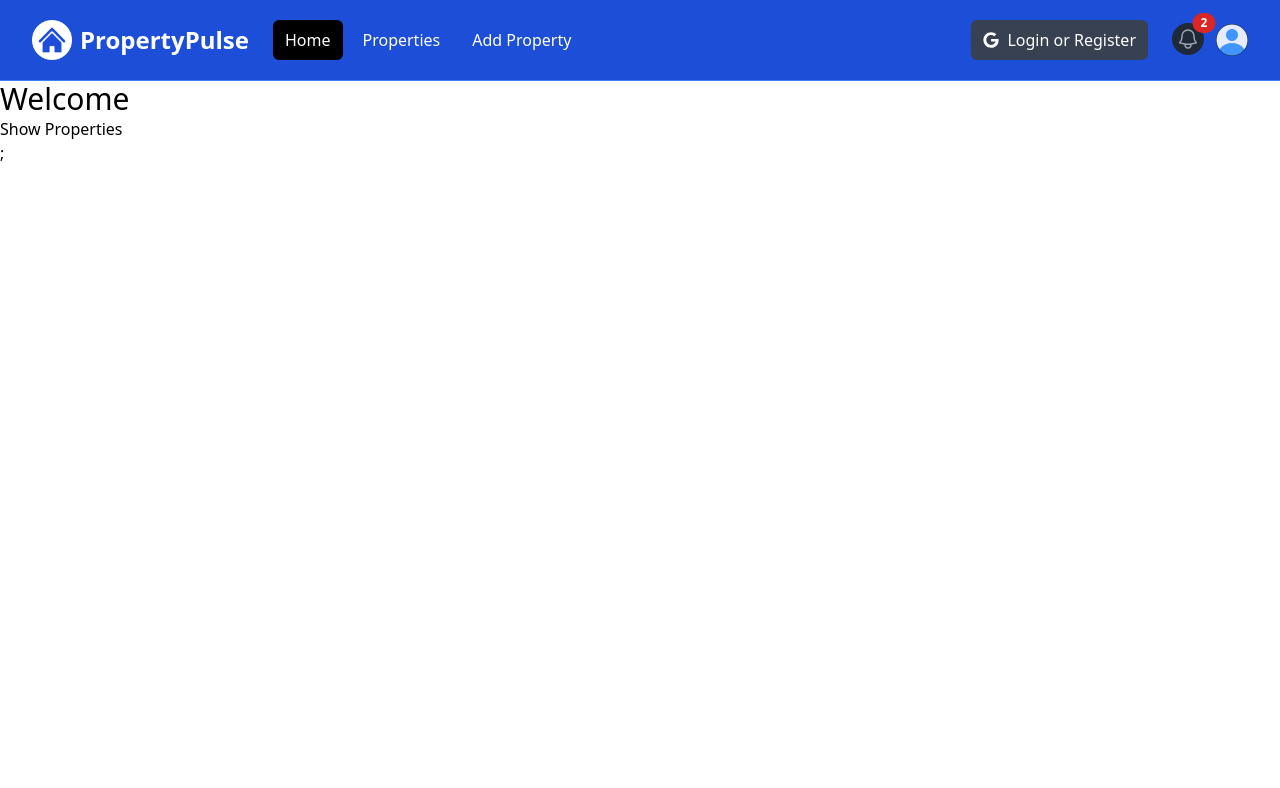
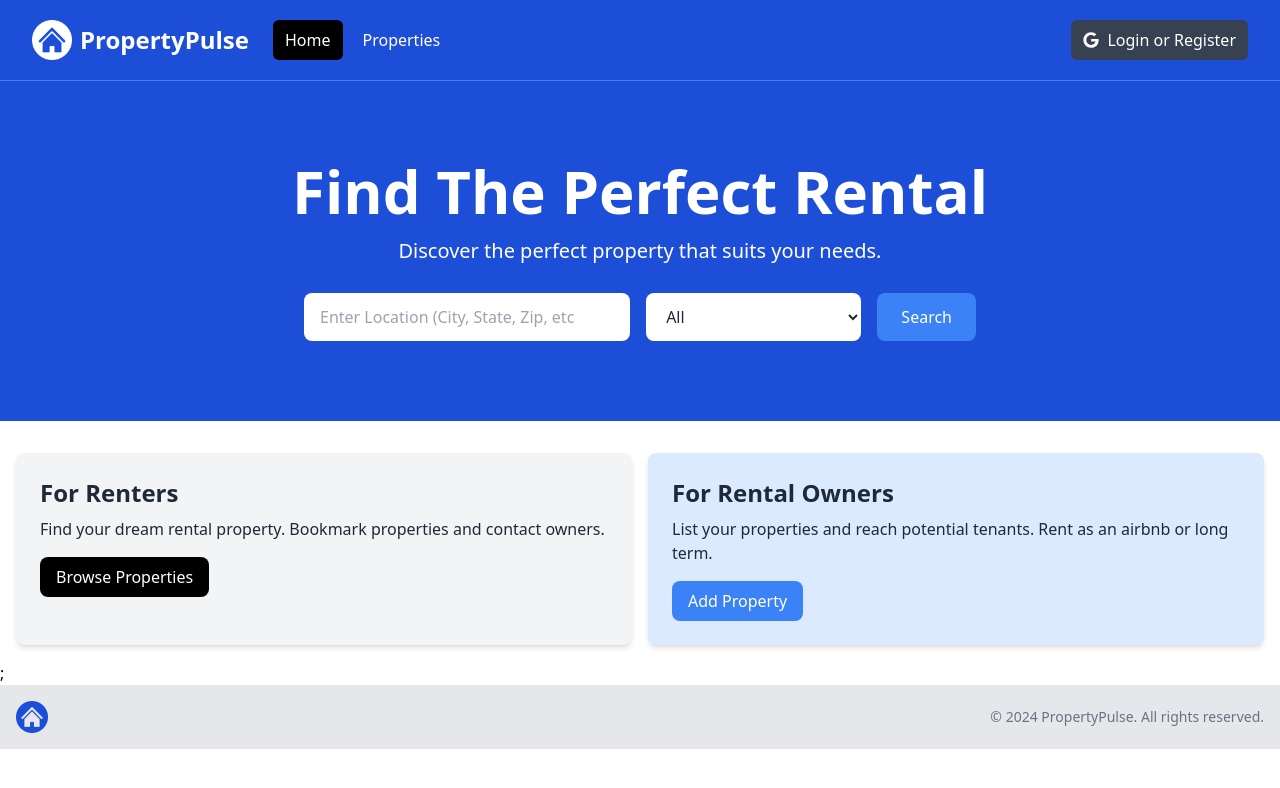
Before and after one commit to Federica87/next-course, a Next.js app: page / in a window 1280 px wide. Shown: the top 788 px of the page. Built offline with nearby package versions, Linux system fonts and the light colour scheme.

Commit message:
Lessons 12-13

```diff
--- a/app/layout.tsx
+++ b/app/layout.tsx
@@ -1,6 +1,7 @@
 import React from 'react';
 import NavBar from '@/components/NavBar';
 import '@/assets/styles/global.css';
+import Footer from '@/components/Footer';
 
 export const metadata = {
   title: 'PropertyPulse | Find The Perfect Rental',
@@ -14,6 +15,7 @@
       <body>
         <NavBar />
         <main>{children}</main>;
+        <Footer />
       </body>
     </html>
   );
--- a/app/page.tsx
+++ b/app/page.tsx
@@ -1,11 +1,13 @@
 import Link from 'next/link';
 import React from 'react';
+import Hero from '@/components/Hero';
+import InfoBoxes from '@/components/InfoBoxes';
 
 const HomePage = () => {
   return (
     <div>
-      <h1 className="text-3xl">Welcome</h1>
-      <Link href="/properties">Show Properties</Link>
+      <Hero />
+      <InfoBoxes />
     </div>
   );
 };
--- /dev/null
+++ b/components/Footer.tsx
@@ -0,0 +1,23 @@
+import React from 'react';
+import Image from 'next/image';
+import logo from '@/assets/images/logo.png';
+
+const Footer = () => {
+  const currentYear = new Date().getFullYear();
+  return (
+    <footer className="bg-gray-200 py-4 mt-auto">
+      <div className="container mx-auto flex flex-col md:flex-row items-center justify-between px-4">
+        <div className="mb-4 md:mb-0">
+          <Image src={logo} alt="Logo" className="h-8 w-auto" />
+        </div>
+        <div>
+          <p className="text-sm text-gray-500 mt-2 md:mt-0">
+            &copy; {currentYear} PropertyPulse. All rights reserved.
+          </p>
+        </div>
+      </div>
+    </footer>
+  );
+};
+
+export default Footer;
--- /dev/null
+++ b/components/Hero.tsx
@@ -0,0 +1,58 @@
+import React from 'react';
+
+const Hero = () => {
+  return (
+    <section className="bg-blue-700 py-20 mb-4">
+      <div className="max-w-7xl mx-auto px-4 sm:px-6 lg:px-8 flex flex-col items-center">
+        <div className="text-center">
+          <h1 className="text-4xl font-extrabold text-white sm:text-5xl md:text-6xl">
+            Find The Perfect Rental
+          </h1>
+          <p className="my-4 text-xl text-white">
+            Discover the perfect property that suits your needs.
+          </p>
+        </div>
+        <form className="mt-3 mx-auto max-w-2xl w-full flex flex-col md:flex-row items-center">
+          <div className="w-full md:w-3/5 md:pr-2 mb-4 md:mb-0">
+            <label htmlFor="location" className="sr-only">
+              Location
+            </label>
+            <input
+              type="text"
+              id="location"
+              placeholder="Enter Location (City, State, Zip, etc"
+              className="w-full px-4 py-3 rounded-lg bg-white text-gray-800 focus:outline-none focus:ring focus:ring-blue-500"
+            />
+          </div>
+          <div className="w-full md:w-2/5 md:pl-2">
+            <label htmlFor="property-type" className="sr-only">
+              Property Type
+            </label>
+            <select
+              id="property-type"
+              className="w-full px-4 py-3 rounded-lg bg-white text-gray-800 focus:outline-none focus:ring focus:ring-blue-500"
+            >
+              <option value="All">All</option>
+              <option value="Apartment">Apartment</option>
+              <option value="Studio">Studio</option>
+              <option value="Condo">Condo</option>
+              <option value="House">House</option>
+              <option value="Cabin Or Cottage">Cabin or Cottage</option>
+              <option value="Loft">Loft</option>
+              <option value="Room">Room</option>
+              <option value="Other">Other</option>
+            </select>
+          </div>
+          <button
+            type="submit"
+            className="md:ml-4 mt-4 md:mt-0 w-full md:w-auto px-6 py-3 rounded-lg bg-blue-500 text-white hover:bg-blue-600 focus:outline-none focus:ring focus:ring-blue-500"
+          >
+            Search
+          </button>
+        </form>
+      </div>
+    </section>
+  );
+};
+
+export default Hero;
--- /dev/null
+++ b/components/InfoBox.tsx
@@ -0,0 +1,24 @@
+import React from 'react';
+
+const InfoBox = ({
+  heading,
+  backgroundColor = 'bg-gray-100',
+  textColor = 'text-gray-800',
+  buttonInfo,
+  children,
+}) => {
+  return (
+    <div className={`${backgroundColor} p-6 rounded-lg shadow-md`}>
+      <h2 className={`${textColor} text-2xl font-bold`}>{heading}</h2>
+      <p className={`${textColor} mt-2 mb-4`}>{children}</p>
+      <a
+        href={buttonInfo.link}
+        className={`inline-block ${buttonInfo.backgroundColor} text-white rounded-lg px-4 py-2 hover:opacity-80`}
+      >
+        {buttonInfo.text}
+      </a>
+    </div>
+  );
+};
+
+export default InfoBox;
--- /dev/null
+++ b/components/InfoBoxes.tsx
@@ -0,0 +1,40 @@
+import React from 'react';
+import InfoBox from './InfoBox';
+
+const InfoBoxes = () => {
+  return (
+    <section>
+      <div className="container-xl lg:container m-auto">
+        <div className="grid grid-cols-1 md:grid-cols-2 gap-4 p-4 rounded-lg">
+          <InfoBox
+            heading="For Renters"
+            backgroundColor="bg-gray-100"
+            buttonInfo={{
+              text: 'Browse Properties',
+              link: '/properties',
+              backgroundColor: 'bg-black',
+            }}
+          >
+            Find your dream rental property. Bookmark properties and contact
+            owners.
+          </InfoBox>
+          <InfoBox
+            heading="For Rental Owners"
+            backgroundColor="bg-blue-100"
+            buttonInfo={{
+              text: 'Add Property',
+              link: '/properties/add',
+              backgroundColor: 'bg-blue-500',
+            }}
+          >
+            {' '}
+            List your properties and reach potential tenants. Rent as an airbnb
+            or long term.
+          </InfoBox>
+        </div>
+      </div>
+    </section>
+  );
+};
+
+export default InfoBoxes;
--- a/components/NavBar.tsx
+++ b/components/NavBar.tsx
@@ -1,5 +1,6 @@
 'use client';
 import React, { useState } from 'react';
+import { usePathname } from 'next/navigation';
 import Link from 'next/link';
 import Image from 'next/image';
 import logo from '@/assets/images/logo-white.png';
@@ -9,6 +10,8 @@
 const NavBar = () => {
   const [isMobileMenuOpen, setIsMobileMenuOpen] = useState(false);
   const [isProfileMenuOpen, setIsProfileMenuOpen] = useState(false);
+  const [isLoggedIn, setIsLoggedIn] = useState(false);
+  const pathName = usePathname();
 
   return (
     <nav className="bg-blue-700 border-b border-blue-500">
@@ -57,37 +60,36 @@
               <div className="flex space-x-2">
                 <Link
                   href="/"
-                  className="text-white bg-black hover:bg-gray-900 hover:text-white rounded-md px-3 py-2"
+                  className={`${
+                    pathName === '/' ? 'bg-black' : ''
+                  } text-white hover:bg-gray-900 hover:text-white rounded-md px-3 py-2`}
                 >
                   Home
                 </Link>
                 <Link
                   href="/properties"
-                  className="text-white hover:bg-gray-900 hover:text-white rounded-md px-3 py-2"
+                  className={`${
+                    pathName === '/properties' ? 'bg-black' : ''
+                  } text-white hover:bg-gray-900 hover:text-white rounded-md px-3 py-2`}
                 >
                   Properties
                 </Link>
+                {isLoggedIn && (
                   <Link
                     href="/properties/add"
-                  className="text-white hover:bg-gray-900 hover:text-white rounded-md px-3 py-2"
+                    className={`${
+                      pathName === '/properties/add' ? 'bg-black' : ''
+                    } text-white hover:bg-gray-900 hover:text-white rounded-md px-3 py-2`}
                   >
                     Add Property
                   </Link>
+                )}
               </div>
             </div>
           </div>
 
           {/* <!-- Right Side Menu (Logged Out) --> */}
-          <div className="hidden md:block md:ml-6">
-            <div className="flex items-center">
-              <button className="flex items-center text-white bg-gray-700 hover:bg-gray-900 hover:text-white rounded-md px-3 py-2">
-                <FaGoogle className="text-white mr-2" />
-                <span>Login or Register</span>
-              </button>
-            </div>
-          </div>
-
-          {/* <!-- Right Side Menu (Logged In) --> */}
+          {isLoggedIn ? (
             <div className="absolute inset-y-0 right-0 flex items-center pr-2 md:static md:inset-auto md:ml-6 md:pr-0">
               <Link href="/messages" className="relative group">
                 <button
@@ -145,13 +147,12 @@
                     role="menu"
                     aria-orientation="vertical"
                     aria-labelledby="user-menu-button"
-                  tabIndex="-1"
+                    tabIndex={-1}
                   >
                     <Link
                       href="/profile"
                       className="block px-4 py-2 text-sm text-gray-700"
                       role="menuitem"
-                    tabIndex="-1"
                       id="user-menu-item-0"
                     >
                       Your Profile
@@ -160,7 +161,7 @@
                       href="/properties/saved"
                       className="block px-4 py-2 text-sm text-gray-700"
                       role="menuitem"
-                    tabIndex="-1"
+                      tabIndex={-1}
                       id="user-menu-item-2"
                     >
                       Saved Properties
@@ -168,7 +169,7 @@
                     <button
                       className="block px-4 py-2 text-sm text-gray-700"
                       role="menuitem"
-                    tabIndex="-1"
+                      tabIndex={-1}
                       id="user-menu-item-2"
                     >
                       Sign Out
@@ -177,6 +178,16 @@
                 )}
               </div>
             </div>
+          ) : (
+            <div className="hidden md:block md:ml-6">
+              <div className="flex items-center">
+                <button className="flex items-center text-white bg-gray-700 hover:bg-gray-900 hover:text-white rounded-md px-3 py-2">
+                  <FaGoogle className="text-white mr-2" />
+                  <span>Login or Register</span>
+                </button>
+              </div>
+            </div>
+          )}
         </div>
       </div>
 
@@ -186,26 +197,36 @@
           <div className="space-y-1 px-2 pb-3 pt-2">
             <Link
               href="/"
-              className="bg-gray-900 text-white block rounded-md px-3 py-2 text-base font-medium"
+              className={`${
+                pathName === '/' ? 'bg-black' : ''
+              } text-white block rounded-md px-3 py-2 text-base font-medium`}
             >
               Home
             </Link>
             <Link
               href="/properties"
-              className="text-gray-300 hover:bg-gray-700 hover:text-white block rounded-md px-3 py-2 text-base font-medium"
+              className={`${
+                pathName === '/properties' ? 'bg-black' : ''
+              } text-white block rounded-md px-3 py-2 text-base font-medium`}
             >
               Properties
             </Link>
+            {isLoggedIn && (
               <Link
                 href="/properties/add"
-              className="text-gray-300 hover:bg-gray-700 hover:text-white block rounded-md px-3 py-2 text-base font-medium"
+                className={`${
+                  pathName === '/properties/add' ? 'bg-black' : ''
+                } text-white block rounded-md px-3 py-2 text-base font-medium`}
               >
                 Add Property
               </Link>
+            )}
+            {!isLoggedIn && (
               <button className="flex items-center text-white bg-gray-700 hover:bg-gray-900 hover:text-white rounded-md px-3 py-2 my-4">
                 <FaGoogle className="text-white -mr-2" />
                 <span>Login or Register</span>
               </button>
+            )}
           </div>
         </div>
       )}
```
Lines whose indentation alone changed are shown as unchanged.
